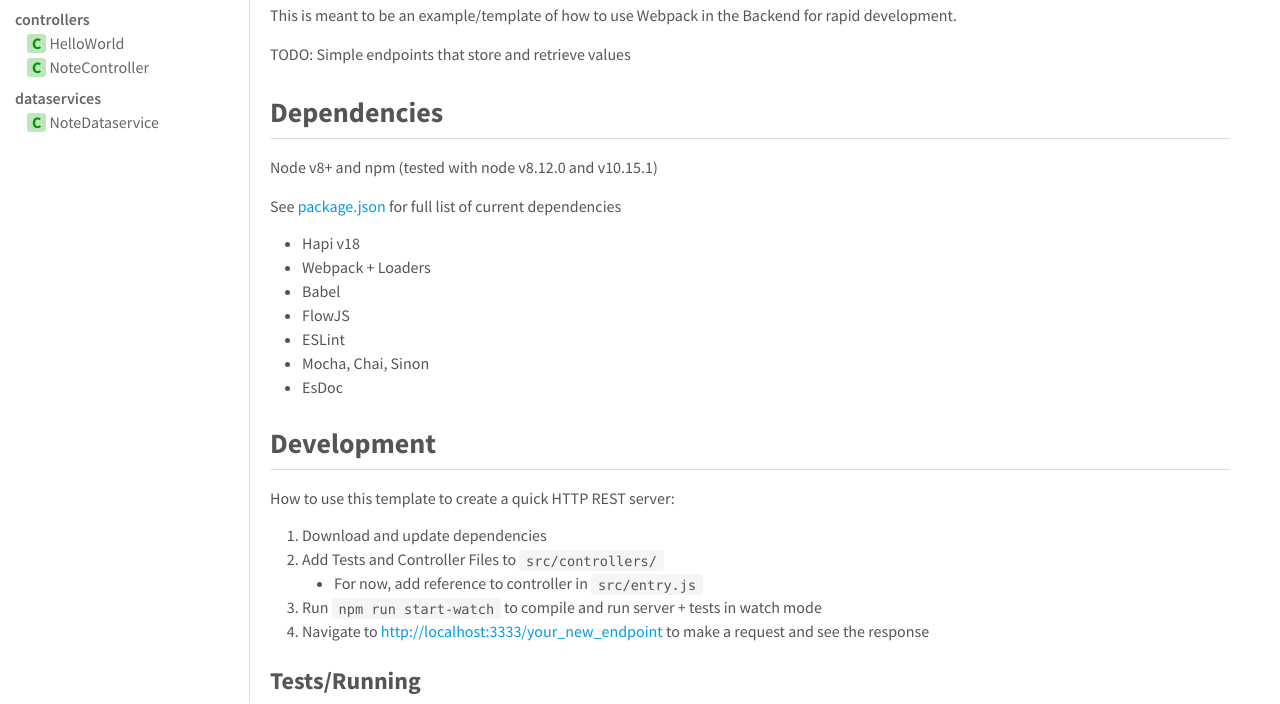
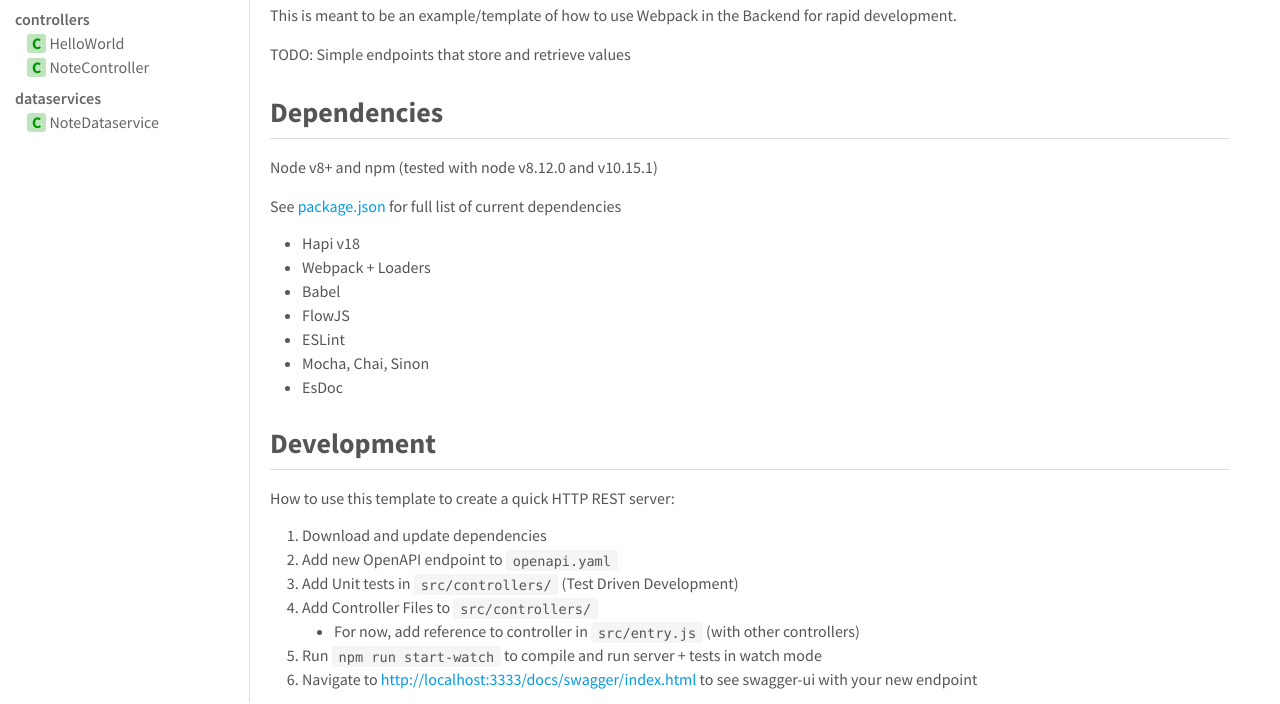
Before and after one commit to devlinjunker/template.hapi.rest, a website: page docs/index.html in a window 1280 px wide. Shown: the part 114-818 px from the top of the page. Drawn offline with Linux system fonts and the light colour scheme.

Commit message:
update instructions

```diff
--- a/docs/index.html
+++ b/docs/index.html
@@ -48,12 +48,14 @@
 <h2 id="development">Development</h2><p>How to use this template to create a quick HTTP REST server:</p>
 <ol>
 <li>Download and update dependencies</li>
-<li>Add Tests and Controller Files to <code>src/controllers/</code><ul>
-<li>For now, add reference to controller in <code>src/entry.js</code></li>
+<li>Add new OpenAPI endpoint to <code>openapi.yaml</code></li>
+<li>Add Unit tests in <code>src/controllers/</code> (Test Driven Development)</li>
+<li>Add Controller Files to <code>src/controllers/</code><ul>
+<li>For now, add reference to controller in <code>src/entry.js</code> (with other controllers)</li>
 </ul>
 </li>
 <li>Run <code>npm run start-watch</code> to compile and run server + tests in watch mode</li>
-<li>Navigate to <a href="http://localhost:3333/your_new_endpoint">http://localhost:3333/your_new_endpoint</a> to make a request and see the response</li>
+<li>Navigate to <a href="http://localhost:3333/docs/swagger/index.html">http://localhost:3333/docs/swagger/index.html</a> to see swagger-ui with your new endpoint</li>
 </ol>
 <h3 id="tests-running">Tests/Running</h3><p><code>npm run start-watch</code> to run open the server and run Webpack to watch for changes, recompiling, running the tests and restarting the server when it is done</p>
 <p><code>npm run test-watch</code> to run Mocha and with all tests associated with the project, watch for changes on the files to re-run the tests</p>
--- a/openapi.yaml
+++ b/openapi.yaml
@@ -61,6 +61,8 @@ paths:
           description: 'TODO: Note with specified id is not available'
         default:
           description: Unexpected Error
+
+
 components:
   schemas:
     Note:
```
Also changed, not shown: docs/index.json (+2 -2 lines), docs/source.html (+3 -3 lines), README.md.
